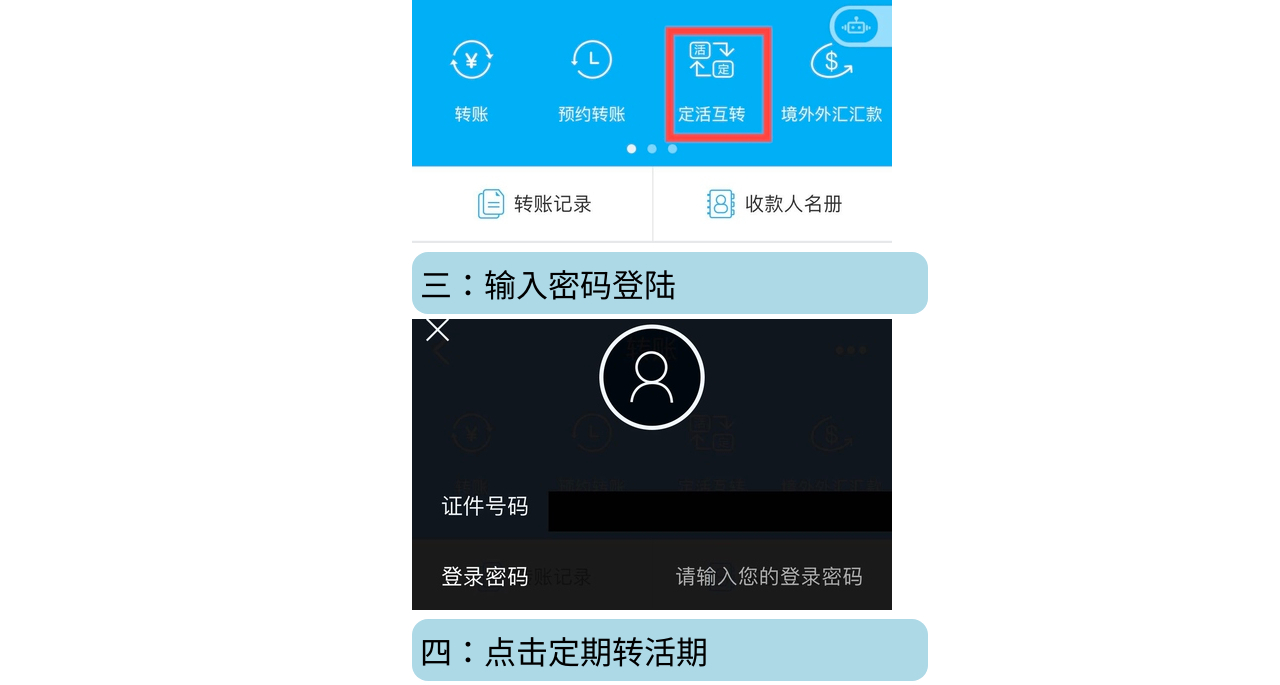
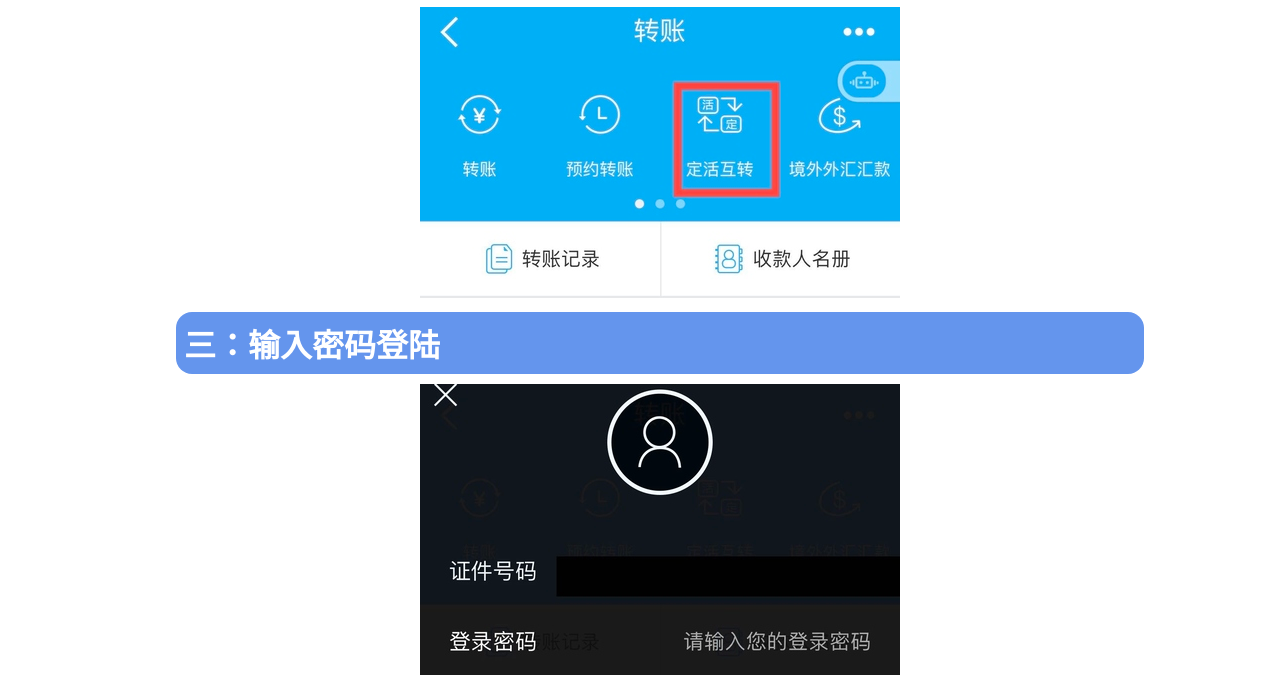
Before and after one commit to yufeicheniffy/ActivateDesplay, a plain HTML site: page index.html in a window 1280 px wide. Shown: the part 781-1466 px from the top of the page. Drawn offline with Linux system fonts and the light colour scheme.

Commit message:
change css

```diff
--- a/index.css
+++ b/index.css
@@ -5,13 +5,17 @@
 }
 ol{
     list-style: none;
+    width: 80%;
+    display: flex;
+    flex-direction: column;
+    align-items: center;
 }
 header{
     display: flex;
     flex-direction: column;
     justify-content: center;
     align-items: center;
-    background-color: cornflowerblue;
+    background-color: dodgerblue;
     padding: 1rem;
     color: white;
     border-radius: 1rem;
@@ -25,25 +29,30 @@ main{
       margin: 10px;
 }
 h1{
+   font-size: 3rem;
+    font-weight: bold;
+ }
+h2{
    font-size: 2rem;
     font-weight: bold;
  }
 
 li{
-    margin: 5px 10px;
+    margin: 5px 0px;
 }
 .explaination{
-    background-color: lightblue;
+    background-color: cornflowerblue;
     width: 100%;
     border-radius: 1rem;
     padding: 0.5rem;
-
 }
 .number {
-    color: black;
+    font-weight: bold;
+     color:white;
     font-size: 2rem;
 }
 .text{
-    color: black;
+    font-weight: bold;
+    color:white;
     font-size: 2rem;
 }
```
